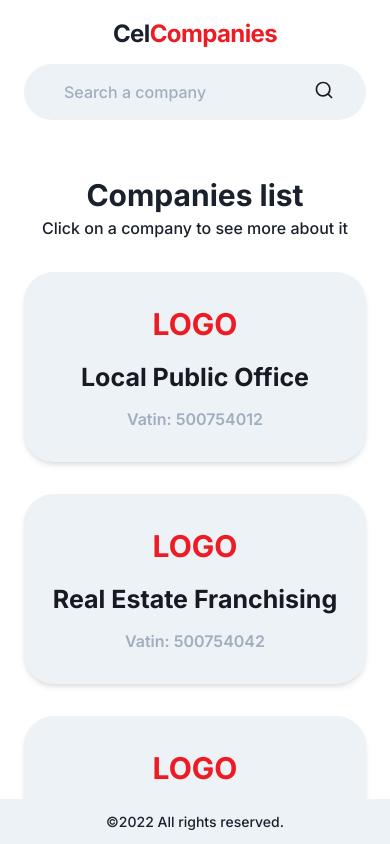
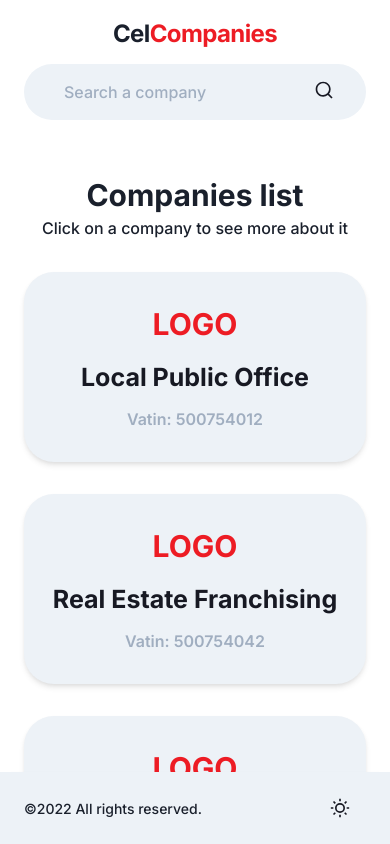
Before and after one commit to WelliWillers/CelCompanies, a Next.js app: page / in a window 390 px wide. Shown: the top 844 px of the page. Built offline with nearby package versions, Linux system fonts and the light colour scheme; data requests are answered from the project's data file.

Commit message:
Ajustes de responsividade e troca de theme

```diff
--- a/package.json
+++ b/package.json
@@ -7,7 +7,7 @@
     "build": "next build",
     "start": "next start",
     "lint": "next lint",
-    "api": "json-server --watch ./src/api/db.json --port 3000"
+    "api": "json-server --watch ./src/api/db.json --host 0.0.0.0 --port 3000"
   },
   "dependencies": {
     "@chakra-ui/react": "^2.0.0",
--- a/src/components/Footer/index.tsx
+++ b/src/components/Footer/index.tsx
@@ -1,23 +1,27 @@
-import { Box, Flex, Icon, Text, useColorModeValue, Link } from "@chakra-ui/react";
-import { RiFacebookBoxLine, RiInstagramLine } from "react-icons/ri";
+import { Box, Flex, Text, useColorModeValue, useBreakpointValue } from "@chakra-ui/react";
+import { Icons } from "../Header/Icons";
 
 export function Footer({...rest}){
     const FooterColorTheme = useColorModeValue("gray.100", "gray.700")
-    const IconsTextColorTheme = useColorModeValue("gray.900", "gray.50")
+
+    const showInLarge = useBreakpointValue({
+        base: false,
+        lg: true
+    })
+
     return (
         <Flex  boxShadow="lg" {...rest} bgColor={FooterColorTheme} as="footer" w="100%" alignItems="center"  flexDirection={{base:'column', lg:'row'}} py="3" px="6">
-            <Flex justifyContent="center" w="100%" alignItems="center" maxWidth={1480} mx="auto">
+            <Flex justifyContent="space-between" w="100%" alignItems="center" maxWidth={1480} mx="auto">
                 <Box>
                     <Text fontSize="sm">©2022 All rights reserved.</Text>
                 </Box>
-                {/* <Flex gap={4}>
-                    <Link target="_blank" href="#0">
-                        <Icon cursor="pointer" color={IconsTextColorTheme} as={RiFacebookBoxLine} fontSize="20"/>
-                    </Link>
-                    <Link target="_blank" href="#0">
-                        <Icon cursor="pointer" color={IconsTextColorTheme} as={RiInstagramLine} fontSize="20"/>
-                    </Link>
-                </Flex> */}
+                {
+                    !showInLarge && (
+                        <Flex align={{base: 'right'}}>
+                            <Icons />
+                        </Flex>
+                    )
+                }
             </Flex>
         </Flex>
     )
--- a/src/components/Header/index.tsx
+++ b/src/components/Header/index.tsx
@@ -1,4 +1,4 @@
-import { Flex, Icon, IconButton, useBreakpointValue } from "@chakra-ui/react"
+import { Box, Flex, Icon, IconButton, useBreakpointValue } from "@chakra-ui/react"
 import { Icons } from "./Icons"
 import { SearchBox } from "./SearchBox"
 import { Logo } from "./Logo"
@@ -8,7 +8,7 @@ import Link from "next/link"
 
 
 export function Header() {
-    const { asPath,  } = useRouter()
+    const { asPath } = useRouter()
 
     const showInLarge = useBreakpointValue({
         base: false,
@@ -37,6 +37,7 @@ export function Header() {
                 </Link>
             </Flex>
 
+            <Box flexDirection="row" gap="5" alignItems="center">
                 {
                     asPath == '/' && (
                         <SearchBox />
@@ -50,6 +51,7 @@ export function Header() {
                         </Flex>
                     )
                 }
+            </Box>
 
         </Flex>
     )
--- a/src/pages/_app.tsx
+++ b/src/pages/_app.tsx
@@ -3,6 +3,7 @@ import { AppProps } from 'next/app'
 import {theme} from '../styles/theme'
 import { ChakraProvider } from '@chakra-ui/react'
 import { SearchContextProvider } from '../contexts/SearchContext';
+import '../styles/global.css'
 
 import { ToastContainer } from 'react-toastify';
 import 'react-toastify/dist/ReactToastify.css';
--- a/src/pages/index.tsx
+++ b/src/pages/index.tsx
@@ -1,7 +1,6 @@
-import { Heading, Icon, SimpleGrid, Text } from "@chakra-ui/react";
+import { Heading, SimpleGrid, Text } from "@chakra-ui/react";
 import axios from "axios";
 import { useEffect, useState } from "react";
-import { Ri4KLine } from "react-icons/ri";
 import { toast } from "react-toastify";
 import { CardBox } from "../components/Layout/CardBox";
 import CommunsParts from "../components/Layout/CommunsParts";
--- /dev/null
+++ b/src/styles/global.css
@@ -0,0 +1,11 @@
+::-webkit-scrollbar {
+    width: .4rem;
+    background-color: #c9c9c9;
+}
+::-webkit-scrollbar-thumb {
+    background-color: #ed1c24;
+    border-radius: .5rem;
+}
+::-webkit-scrollbar-thumb:hover {
+    background-color: #ed1c248e;
+}
```
Lines whose indentation alone changed are shown as unchanged.
